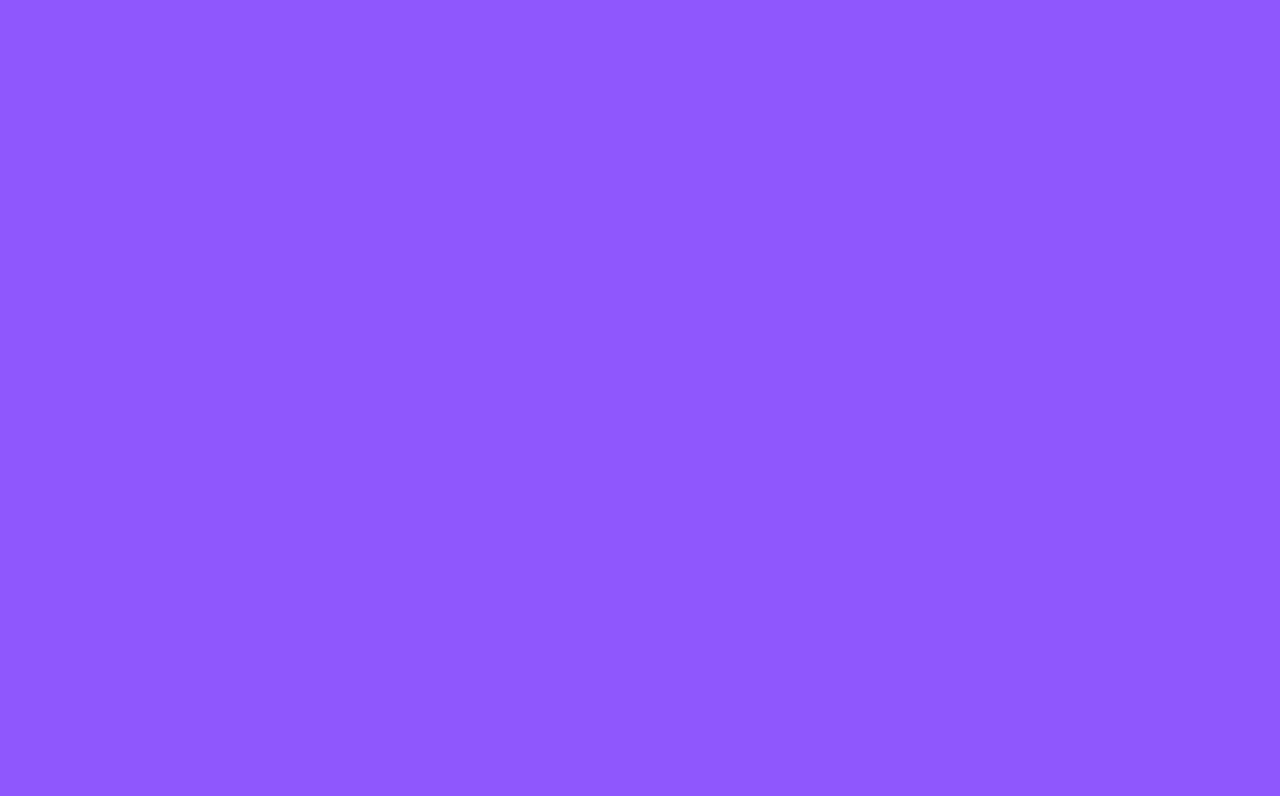
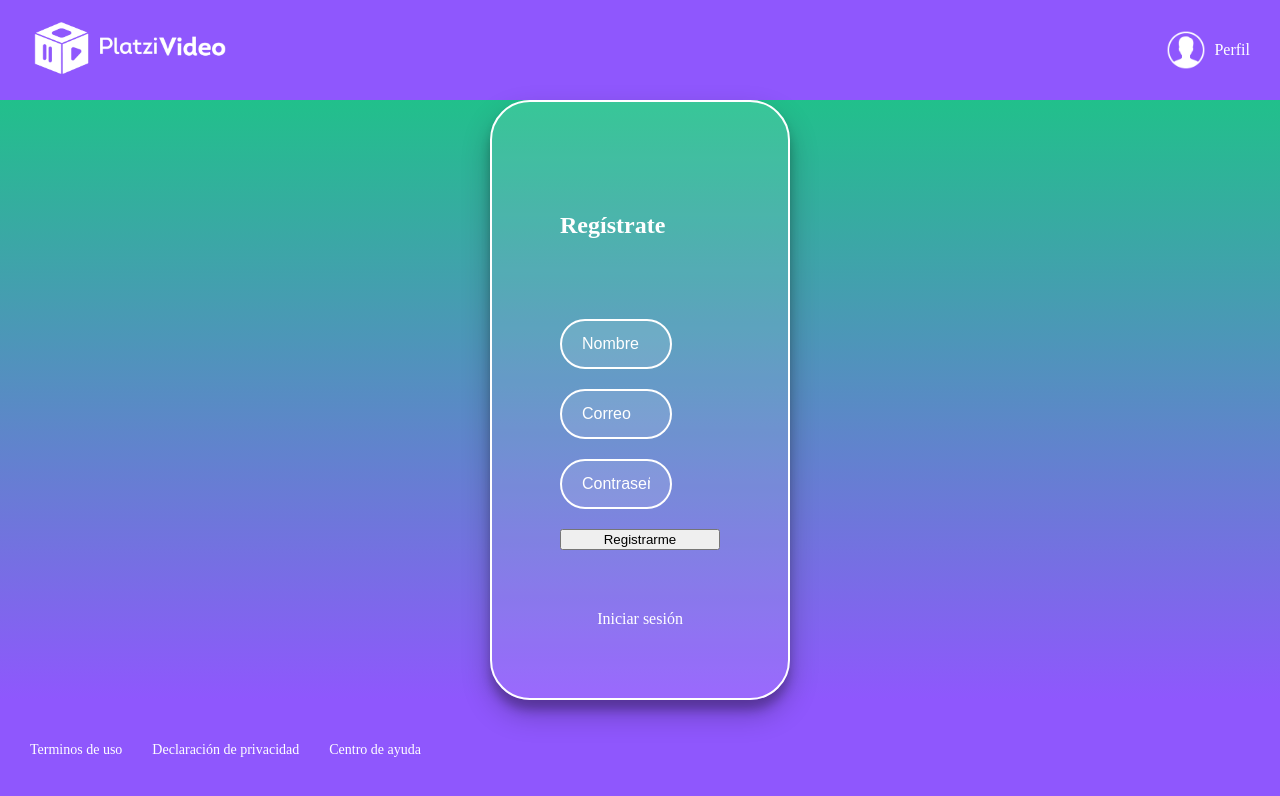
Before and after one commit to ronalhenao/platzi-video, a React app: page /register in a window 1280 px wide. Shown: the top 796 px of the page. Built offline with nearby package versions, Linux system fonts and the light colour scheme; a web font is replaced by a local one.

Commit message:
Add Link - routes

```diff
--- /dev/null
+++ b/src/assets/styles/components/Register.scss
@@ -0,0 +1,39 @@
+.register {
+    background-image: linear-gradient(#21c08b, #8f57fd);
+    display: flex;
+    align-items: center;
+    flex-direction: column;
+    justify-content: center;
+    padding: 0px 30px;
+    min-height: calc(100vh - 200px); /* El ancho será igual al tamaño de todo el height menos 200px (100px del header + 100px del footer) */
+  }
+
+  .register__container {
+    background-color: rgba(255,255,255,0.1);
+    border: 2px solid white;
+    border-radius: 40px;
+    box-shadow: 0 14px 28px rgba(0,0,0,0.25), 0 10px 10px rgba(0,0,0,0.22);
+    color: white;
+    display: flex;
+    flex-direction: column;
+    justify-content: space-around;
+    min-height: 600px;
+    padding: 60px 68px 40px;
+    width: 300px;
+  }
+
+  .register__container--form {
+    display: flex;
+    flex-direction: column;
+  }
+
+  .register__container a {
+    color: white;
+    font-size: 16px;
+    text-align: center;
+    text-decoration: none;
+  }
+
+  .register__container a:hover {
+    text-decoration: underline;
+  }
--- a/src/components/Header.jsx
+++ b/src/components/Header.jsx
@@ -1,4 +1,6 @@
 import React from 'react';
+import { Link } from 'react-router-dom';
+
 import logo from '../assets/static/logo-platzi-video-BW2.png';
 import userIcon from '../assets/static/user-icon.png';
 
@@ -6,7 +8,9 @@ import '../assets/styles/components/Header.scss';
 
 const Header = () => (
     <header className="header">
-        <img className="header__img" src={ logo } alt="Platzi Video" />
+        <Link to="/">
+            <img className="header__img" src={ logo } alt="Platzi Video" />
+        </Link>
         <div className="header__menu">
             <div className="header__menu--profile">
                 <img src={ userIcon } alt="" />
@@ -14,7 +18,11 @@ const Header = () => (
             </div>
             <ul>
                 <li><a href="/">Cuenta</a></li>
-                <li><a href="/">Cerrar Sesión</a></li>
+                <li>
+                    <Link to="/login">
+                        Iniciar Sesión
+                    </Link>
+                </li>
             </ul>
         </div>
     </header>
--- /dev/null
+++ b/src/components/Layout.jsx
@@ -0,0 +1,16 @@
+import React from 'react';
+import Header from './Header';
+import Footer from './Footer';
+
+
+const Layout = ({ children }) => {
+    return (
+        <div className="App">
+            <Header />
+            { children }
+            <Footer />
+        </div>
+    )
+}
+
+export default Layout;
--- a/src/containers/Home.jsx
+++ b/src/containers/Home.jsx
@@ -1,10 +1,10 @@
 import React, { useEffect, useState } from 'react'
-import Header from '../components/Header';
+// import Header from '../components/Header';
 import Search from '../components/Search';
 import Categories from '../components/Categories';
 import Carousel from '../components/Carousel';
 import CarouselItem from '../components/CarouselItem';
-import Footer from '../components/Footer';
+// import Footer from '../components/Footer';
 import useInitialState from '../hooks/useInitialState';
 
 import '../assets/styles/App.scss';
@@ -16,8 +16,7 @@ const Home = () => {
     const initialState = useInitialState(API);
 
     return (
-        <div className="App">
-            <Header />
+        <>
             <Search />
 
             { initialState.mylist.length > 0 && (
@@ -56,8 +55,7 @@ const Home = () => {
                 </Carousel>
             </Categories>
 
-            <Footer />
-        </div>
+        </>
     )
 };
 
--- a/src/containers/Login.jsx
+++ b/src/containers/Login.jsx
@@ -1,4 +1,6 @@
 import React from 'react';
+import { Link } from 'react-router-dom';
+
 import googleIcon from '../assets/static/google-icon.png';
 import twitterIcon from '../assets/static/twitter-icon.png';
 
@@ -28,7 +30,11 @@ const Login = () => {
                         <img src={ twitterIcon } />Inicia sesión con Twitter
                     </div>
                 </section>
-                <p className="login__container--register">No tienes ninguna cuenta <a href="">Regístrate</a></p>
+                <p className="login__container--register">No tienes ninguna cuenta
+                    <Link to="/register">
+                        Regístrate
+                    </Link>
+                </p>
             </section>
         </section>
     )
--- /dev/null
+++ b/src/containers/NotFound.jsx
@@ -0,0 +1,16 @@
+import React from 'react';
+
+const NotFound = () => {
+    return (
+        <>
+            <h2 class="not-found__title">404</h2>
+            <h3>Página no encontrada</h3>
+        </>
+        // <section class="not-found">
+        //     <h2 class="not-found__title">404</h2>
+        //     <h3>Página no encontrada</h3>
+        // </section>
+    )
+}
+
+export default NotFound;
--- /dev/null
+++ b/src/containers/Register.jsx
@@ -0,0 +1,25 @@
+import React from 'react';
+import { Link } from 'react-router-dom';
+
+import '../assets/styles/components/Register.scss';
+
+const Register = () => {
+    return (
+        <section className="register">
+            <section className="register__container">
+                <h2>Regístrate</h2>
+                <form className="register__container--form">
+                    <input className="input" type="text" placeholder="Nombre" />
+                    <input className="input" type="text" placeholder="Correo" />
+                    <input className="input" type="password" placeholder="Contraseña" />
+                    <button className="button">Registrarme</button>
+                </form>
+                <Link to="/login">
+                    Iniciar sesión
+                </Link>
+            </section>
+        </section>
+    )
+}
+
+export default Register;
--- a/src/routes/App.js
+++ b/src/routes/App.js
@@ -1,12 +1,21 @@
 import React from 'react';
-import { BrowserRouter, Route } from 'react-router-dom';
+import { BrowserRouter, Route, Switch } from 'react-router-dom';
 import Home from '../containers/Home';
 import Login from '../containers/Login';
+import Register from '../containers/Register';
+import NotFound from '../containers/NotFound';
+import Layout from '../components/Layout';
 
 const App = () => (
     <BrowserRouter>
-        <Route exact path="/" component={ Home } />
-        <Route exact path="/login" component={ Login } />
+        <Layout>
+            <Switch>
+                <Route exact path="/" component={ Home } />
+                <Route exact path="/login" component={ Login } />
+                <Route exact path="/register" component={ Register } />
+                <Route component={ NotFound } />
+            </Switch>
+        </Layout>
     </BrowserRouter>
 )
 
```
